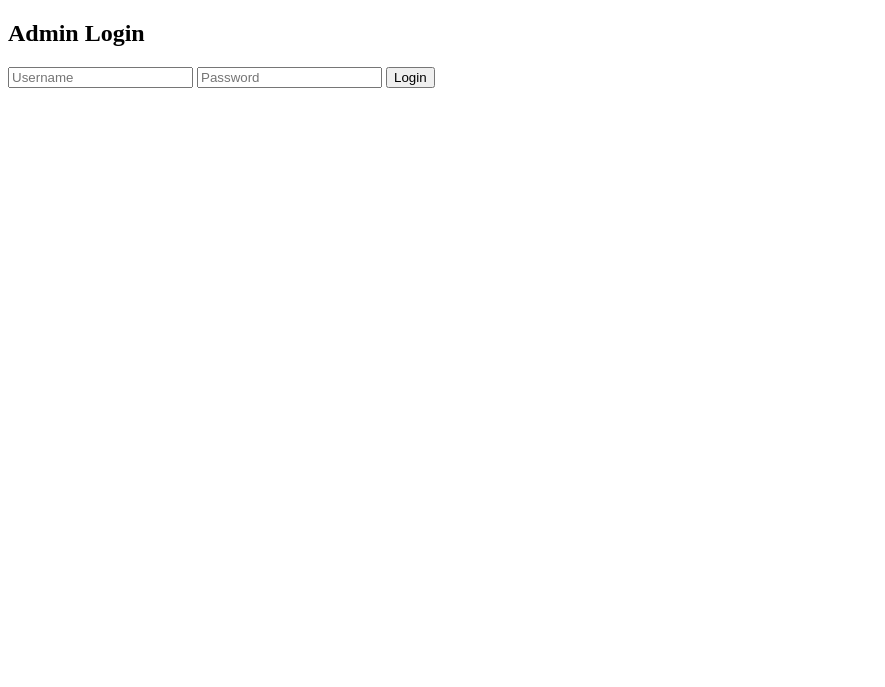
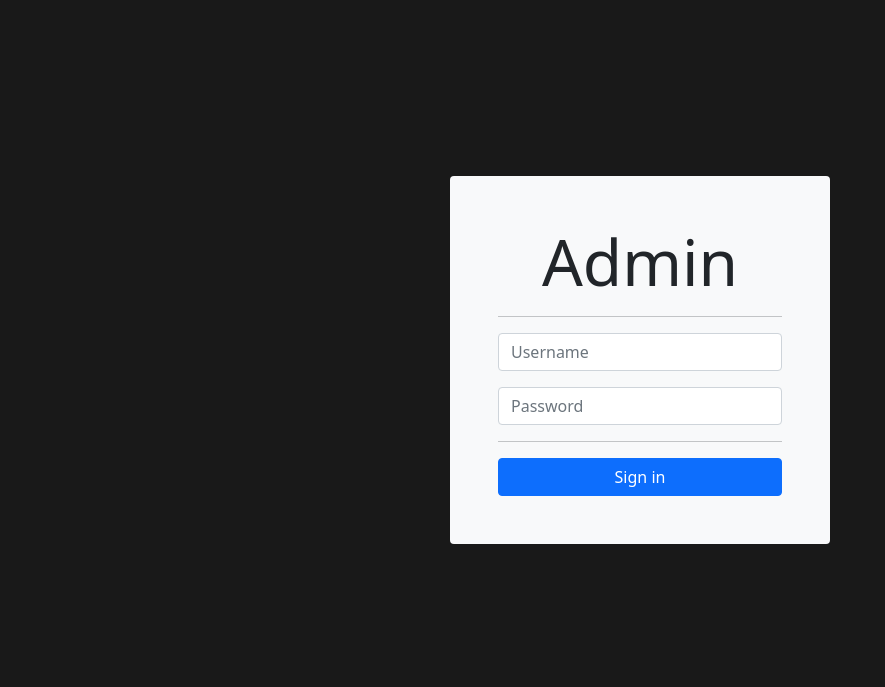
Before and after one commit to mathewdy/final_hotel, a PHP site: page / in a window 1280 px wide. Shown: the top 687 px of the page, without its empty margins (0-885 px from the left). Run offline with PHP 8.4, Linux system fonts and the light colour scheme.

Commit message:
Update index.php
inayos ko lang yung index ni jd kasi kyoti

```diff
--- a/admin/index.php
+++ b/admin/index.php
@@ -39,17 +39,31 @@ if (isset($_SESSION['username']) && isset($_SESSION['password'])){
   <meta charset="UTF-8">
   <meta http-equiv="X-UA-Compatible" content="IE=edge">
   <meta name="viewport" content="width=device-width, initial-scale=1.0">
+  <link rel="stylesheet" href="../css/global-style.css">
   <title>Admin</title>
 </head>
-<body>
-    <h2>Admin Login</h2>
-    <form action="<?php echo $_SERVER['PHP_SELF']?>" method="POST">
-    <input type="text" name="username" placeholder="Username">
-    <input type="password" name="password" placeholder="Password">
-    <button type="submit" name="admin_login">Login</button>
-    <?php if (isset($error)):?>
-        <?php echo $error?>
-    <?php endif?>
-    </form>
+<body style="background:rgba(0,0,0, 0.9);">
+  <div class="container">
+    <div class="row align-middle" style="display:grid; place-items:center; height:40em;">
+      <div class="col-lg-4"></div>
+      <div class="col-lg-4 mb-lg-3 text-center bg-light p-lg-5 rounded">
+          <form action="<?php echo $_SERVER['PHP_SELF']?>" method="POST">
+          <p class="display-3">Admin</p>
+          <hr class="featurette-divider">
+                <input class="form-control my-3" type="text" name="username" placeholder="Username">
+                <input  class="form-control my-3" type="password" name="password" placeholder="Password">
+
+            <hr class="featurette-divider">
+                <span class="d-flex justify-content-end">
+                <button class="btn btn-primary w-100" type="submit" name="admin_login">Sign in</button>
+            </span>
+            <?php if (isset($error)):?>
+                <?php echo $error?>
+            <?php endif?>
+            </form>
+      </div>
+      <div class="col-lg-4"></div>
+    </div>
+  </div>
 </body>
 </html>
```
